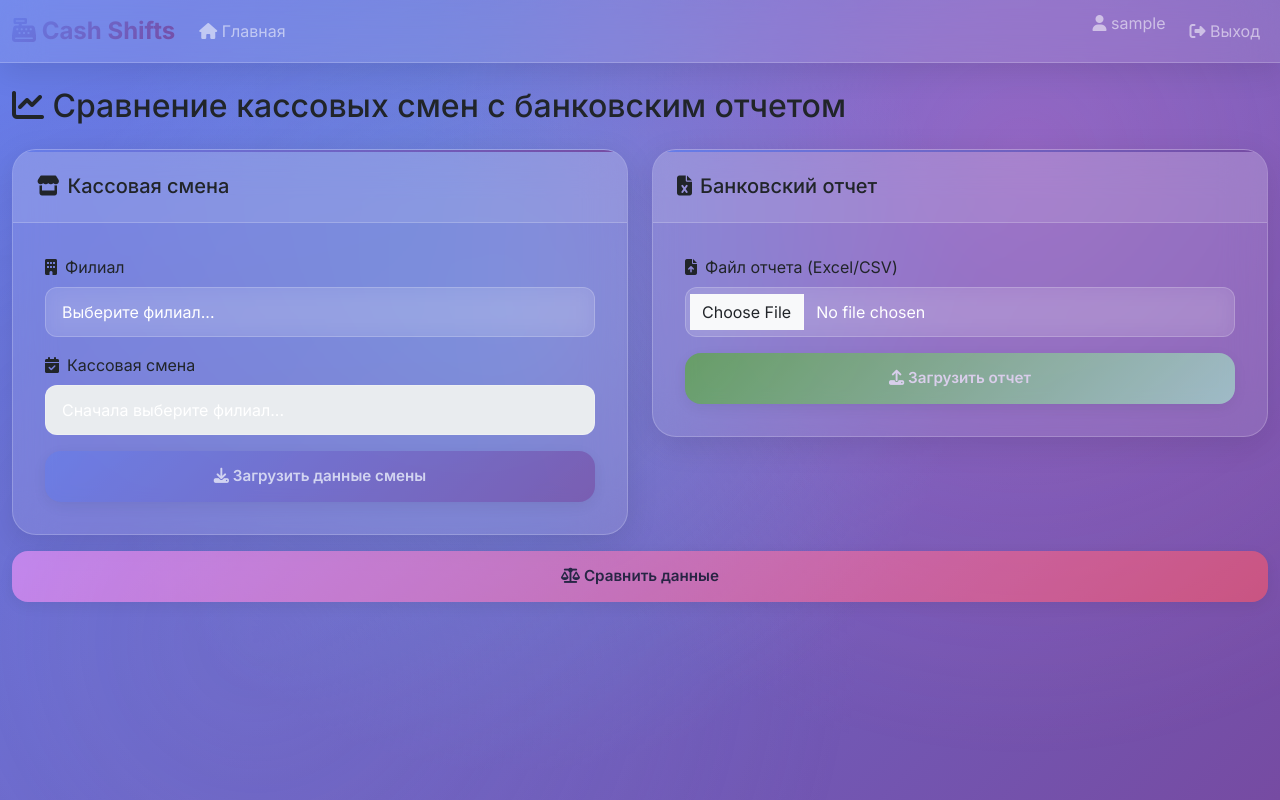
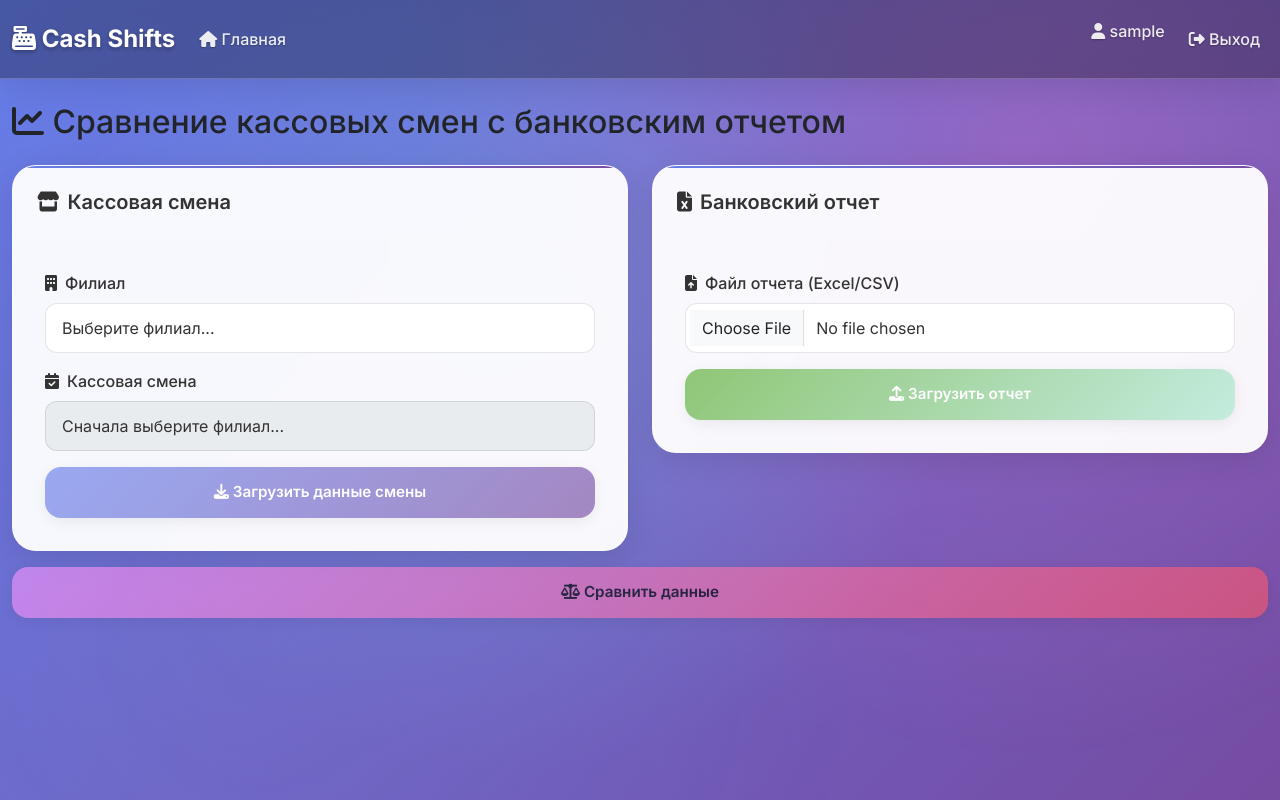
Before and after one commit to tsyndra/cashshifts, a Flask app: page / in a window 1280 px wide. Run offline with Flask 3, Linux system fonts and the light colour scheme; the visitor is signed in with stand-in values (Sample User, id 1).

Commit message:
Fix: исправлена читаемость текста и позиционирование логина

```diff
--- a/templates/base.html
+++ b/templates/base.html
@@ -61,31 +61,49 @@
 
         /* Навигация */
         .navbar {
-            background: var(--glass-bg);
+            background: rgba(0, 0, 0, 0.3);
             backdrop-filter: blur(20px);
             border-bottom: 1px solid var(--glass-border);
             box-shadow: var(--shadow-light);
+            padding: 16px 0;
         }
 
         .navbar-brand {
             font-weight: 700;
             font-size: 1.5rem;
-            background: var(--primary-gradient);
-            -webkit-background-clip: text;
-            -webkit-text-fill-color: transparent;
-            background-clip: text;
+            color: white !important;
+            text-shadow: 0 2px 4px rgba(0, 0, 0, 0.3);
+        }
+
+        .navbar-nav .nav-link {
+            color: rgba(255, 255, 255, 0.9) !important;
+            font-weight: 500;
+            text-shadow: 0 1px 2px rgba(0, 0, 0, 0.3);
+            transition: all 0.3s ease;
+        }
+
+        .navbar-nav .nav-link:hover {
+            color: white !important;
+            text-shadow: 0 2px 4px rgba(0, 0, 0, 0.4);
+        }
+
+        .navbar-text {
+            color: rgba(255, 255, 255, 0.9) !important;
+            font-weight: 500;
+            text-shadow: 0 1px 2px rgba(0, 0, 0, 0.3);
         }
 
         /* Карточки */
         .card {
-            background: var(--glass-bg);
+            background: rgba(255, 255, 255, 0.95);
             backdrop-filter: blur(20px);
-            border: 1px solid var(--glass-border);
+            border: 1px solid rgba(255, 255, 255, 0.3);
             border-radius: 24px;
             box-shadow: var(--shadow-light);
             margin-bottom: 24px;
             transition: all 0.4s cubic-bezier(0.4, 0, 0.2, 1);
             overflow: hidden;
+            color: #333;
         }
 
         .card:hover {
@@ -95,11 +113,17 @@
         }
 
         .card-header {
-            background: var(--glass-bg);
-            border-bottom: 1px solid var(--glass-border);
+            background: rgba(255, 255, 255, 0.1);
+            border-bottom: 1px solid rgba(255, 255, 255, 0.2);
             border-radius: 24px 24px 0 0;
             padding: 24px;
             position: relative;
+            color: #333;
+        }
+
+        .card-header h5, .card-header h6 {
+            color: #333;
+            font-weight: 600;
         }
 
         .card-header::before {
@@ -175,24 +199,29 @@
 
         /* Формы */
         .form-control, .form-select {
-            background: var(--glass-bg);
-            border: 1px solid var(--glass-border);
+            background: rgba(255, 255, 255, 0.9);
+            border: 1px solid rgba(0, 0, 0, 0.1);
             border-radius: 12px;
             padding: 12px 16px;
-            color: white;
+            color: #333;
             backdrop-filter: blur(10px);
             transition: all 0.3s ease;
         }
 
         .form-control:focus, .form-select:focus {
-            background: rgba(255, 255, 255, 0.15);
-            border-color: rgba(255, 255, 255, 0.4);
-            box-shadow: 0 0 0 0.2rem rgba(255, 255, 255, 0.1);
-            color: white;
+            background: white;
+            border-color: #667eea;
+            box-shadow: 0 0 0 0.2rem rgba(102, 126, 234, 0.25);
+            color: #333;
         }
 
         .form-control::placeholder {
-            color: rgba(255, 255, 255, 0.7);
+            color: rgba(0, 0, 0, 0.5);
+        }
+
+        .form-label {
+            color: #333;
+            font-weight: 500;
         }
 
         /* Алерты */
```
Also changed, not shown: other parts of templates/base.html (+17 -17 lines).
